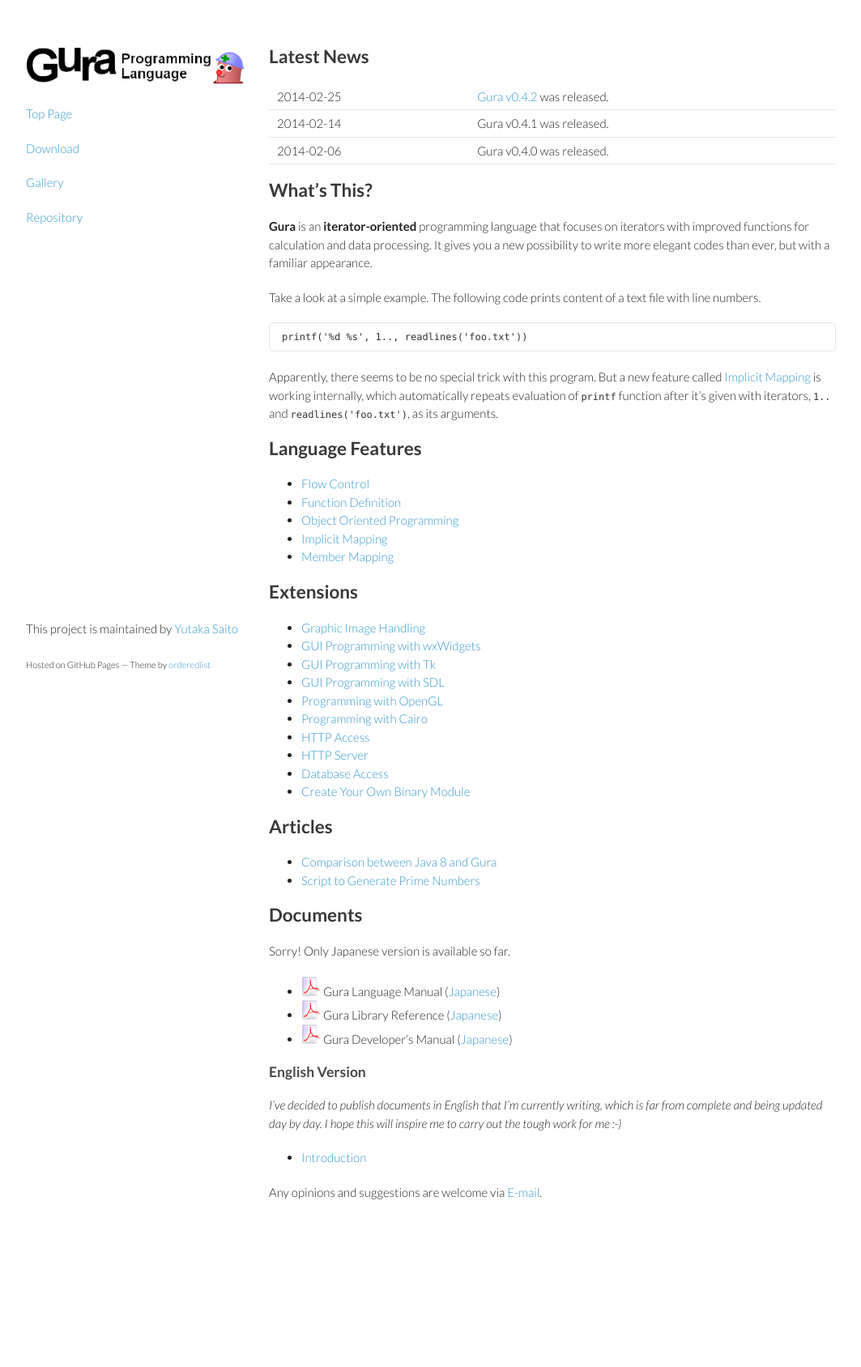
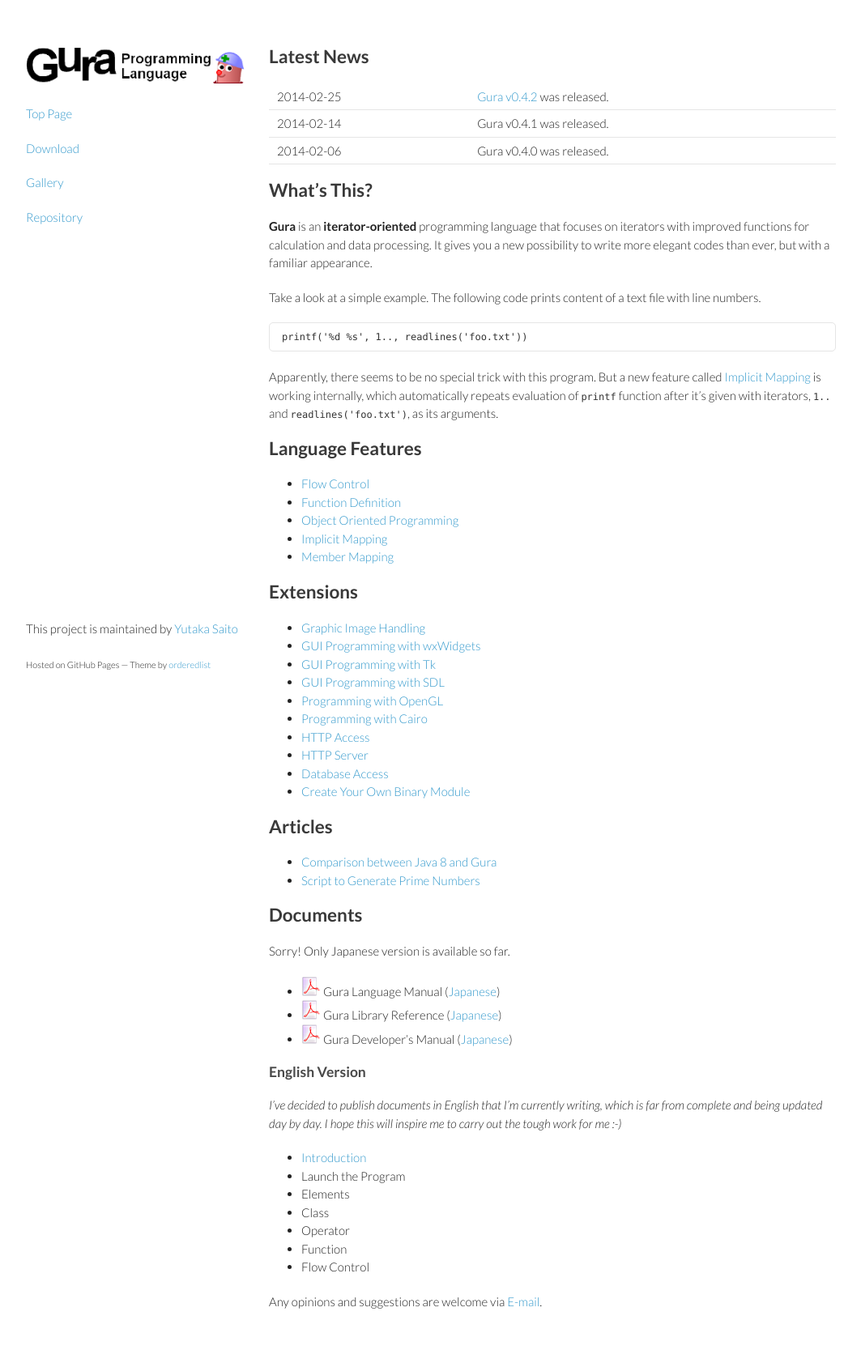
Before and after one commit to rudidude86/gura-lang.github.io, a Jekyll site: the page built from index.md, in a window 1280 px wide. Shown: the whole page at 81% size, without its empty margins (108-1171 px from the left). Built offline with Jekyll 4.4.1, drawn with Linux system fonts in a browser that asks for light colours; Markdown is read by kramdown in place of the engine named in the settings; before the commit the page ends 1553 px from its top, so only the background shows below that.

Commit message:
updte documents

```diff
--- a/index.md
+++ b/index.md
@@ -76,6 +76,11 @@ which is far from complete and being updated day by day.
 I hope this will inspire me to carry out the tough work for me :-)_
 
 - [Introduction](documents/Introduction.html)
-
+- Launch the Program
+- Elements
+- Class
+- Operator
+- Function
+- Flow Control
 
 Any opinions and suggestions are welcome via [E-mail](mailto:ypsitau@nifty.com).
```
